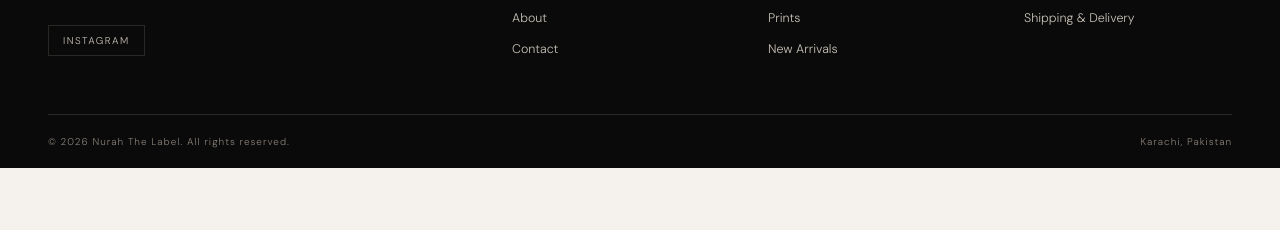
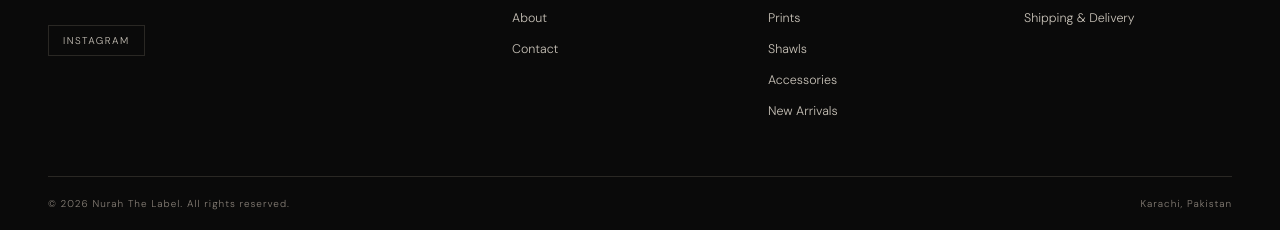
Before and after one commit to shameer04/nurah-the-label, a website: page policy-shipping.html in a window 1280 px wide. Shown: the part 1664-1894 px from the top of the page. Before the commit the page ends 1832 px from the top, so only its background shows below. Drawn offline with nearby package versions, Linux system fonts and the light colour scheme.

Commit message:
Update policy-shipping.html

```diff
--- a/policy-shipping.html
+++ b/policy-shipping.html
@@ -29,6 +29,8 @@
         <a href="shop-prints.html">Prints</a>
         <a href="shop-premium-modal.html">Premium Modal</a>
         <a href="shop-minis.html">Minis</a>
+        <a href="shop-shawls.html">Shawls</a>
+        <a href="shop-accessories.html">Accessories</a>
         <a href="shop.html">All Products</a>
       </div>
     </li>
@@ -45,6 +47,8 @@
         <a href="shop-prints.html">Prints</a>
         <a href="shop-premium-modal.html">Premium Modal</a>
         <a href="shop-minis.html">Minis</a>
+        <a href="shop-shawls.html">Shawls</a>
+        <a href="shop-accessories.html">Accessories</a>
       </div>
     </li>
     <li><a href="about.html" class="nav-link">About</a></li>
@@ -122,6 +126,8 @@
         <li><a href="shop-premium-modal.html">Premium Modal</a></li>
         <li><a href="shop-minis.html">Minis</a></li>
         <li><a href="shop-prints.html">Prints</a></li>
+        <li><a href="shop-shawls.html">Shawls</a></li>
+        <li><a href="shop-accessories.html">Accessories</a></li>
         <li><a href="shop.html">New Arrivals</a></li>
       </ul>
     </div>
```
